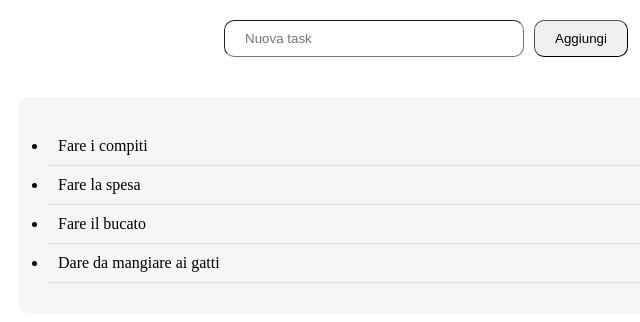
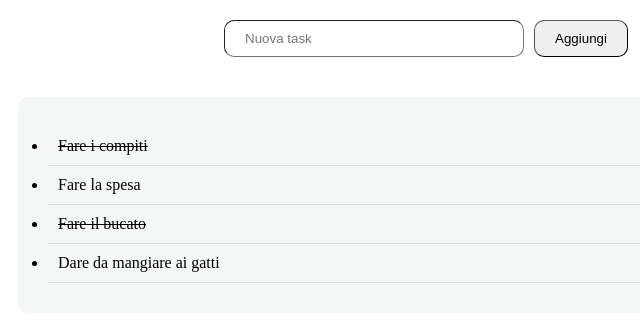
Before and after one commit to FedericaMammone/vue-todolist, a plain HTML site: page index.html in a window 1280 px wide. Shown: the full height of the page, 214-854 px from the left. Drawn offline with nearby package versions, Linux system fonts and the light colour scheme.

Commit message:
aggiunto testo sbarratao per gli oggetti che hanno la proprietà "done" settata su "true"

```diff
--- a/index.html
+++ b/index.html
@@ -25,7 +25,8 @@
 
         <div class="tasks-container">
             <ul>
-                <li class="task" v-for="(task, index) in tasks">
+                <li class="task" v-for="(task, index) in tasks"
+                :class="task.done === true ? 'fatto' : ''">
                     {{task.text}}
 
                     <i class="fa-solid fa-xmark" @click="rimuoviTask"></i>
```
Also changed, not shown: JS/main.js (line endings or trailing spaces).
